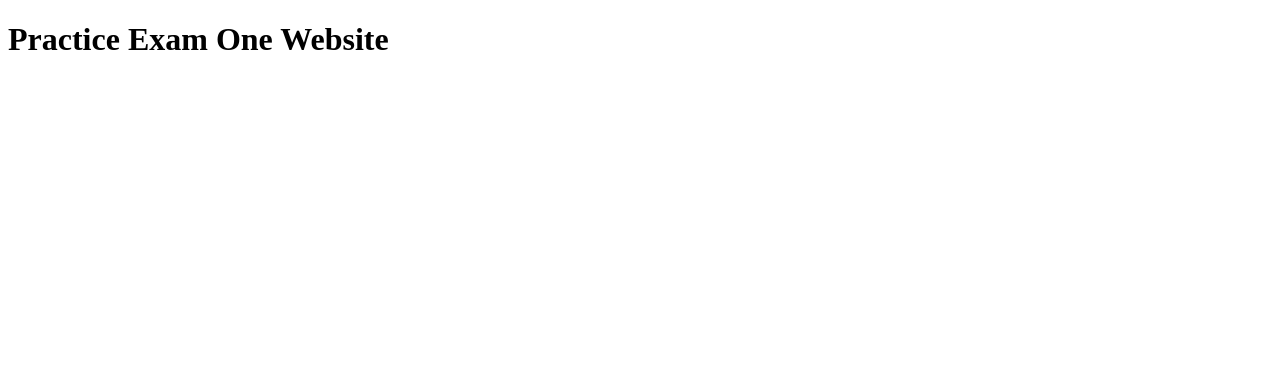
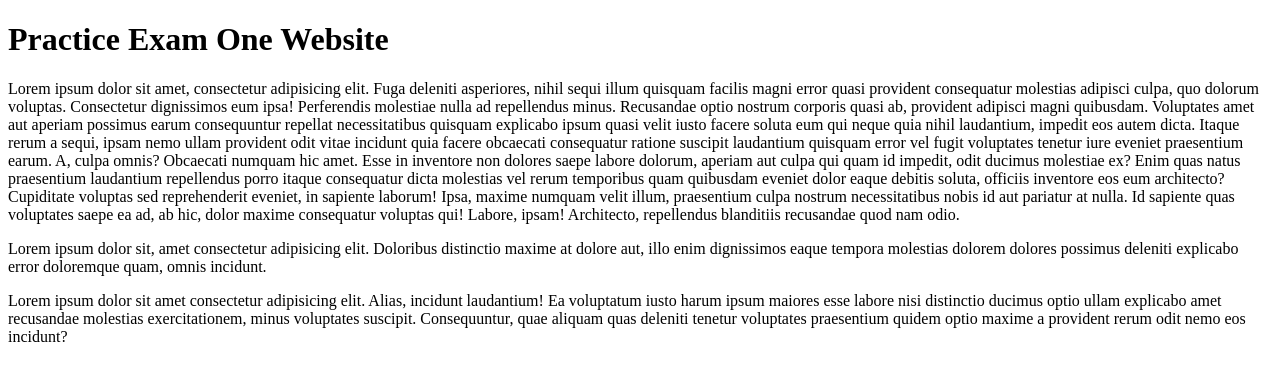
Before and after one commit to elisha1034-arch/sep29, a plain HTML site: page index.html in a window 1280 px wide. Drawn offline with Linux system fonts and the light colour scheme.

Commit message:
added three paragraphs

```diff
--- a/index.html
+++ b/index.html
@@ -7,5 +7,8 @@
 </head>
 <body>
     <h1>Practice Exam One Website</h1>
+    <p>Lorem ipsum dolor sit amet, consectetur adipisicing elit. Fuga deleniti asperiores, nihil sequi illum quisquam facilis magni error quasi provident consequatur molestias adipisci culpa, quo dolorum voluptas. Consectetur dignissimos eum ipsa! Perferendis molestiae nulla ad repellendus minus. Recusandae optio nostrum corporis quasi ab, provident adipisci magni quibusdam. Voluptates amet aut aperiam possimus earum consequuntur repellat necessitatibus quisquam explicabo ipsum quasi velit iusto facere soluta eum qui neque quia nihil laudantium, impedit eos autem dicta. Itaque rerum a sequi, ipsam nemo ullam provident odit vitae incidunt quia facere obcaecati consequatur ratione suscipit laudantium quisquam error vel fugit voluptates tenetur iure eveniet praesentium earum. A, culpa omnis? Obcaecati numquam hic amet. Esse in inventore non dolores saepe labore dolorum, aperiam aut culpa qui quam id impedit, odit ducimus molestiae ex? Enim quas natus praesentium laudantium repellendus porro itaque consequatur dicta molestias vel rerum temporibus quam quibusdam eveniet dolor eaque debitis soluta, officiis inventore eos eum architecto? Cupiditate voluptas sed reprehenderit eveniet, in sapiente laborum! Ipsa, maxime numquam velit illum, praesentium culpa nostrum necessitatibus nobis id aut pariatur at nulla. Id sapiente quas voluptates saepe ea ad, ab hic, dolor maxime consequatur voluptas qui! Labore, ipsam! Architecto, repellendus blanditiis recusandae quod nam odio.</p>
+    <p>Lorem ipsum dolor sit, amet consectetur adipisicing elit. Doloribus distinctio maxime at dolore aut, illo enim dignissimos eaque tempora molestias dolorem dolores possimus deleniti explicabo error doloremque quam, omnis incidunt.</p>
+    <p>Lorem ipsum dolor sit amet consectetur adipisicing elit. Alias, incidunt laudantium! Ea voluptatum iusto harum ipsum maiores esse labore nisi distinctio ducimus optio ullam explicabo amet recusandae molestias exercitationem, minus voluptates suscipit. Consequuntur, quae aliquam quas deleniti tenetur voluptates praesentium quidem optio maxime a provident rerum odit nemo eos incidunt?</p>
 </body>
 </html>
```
